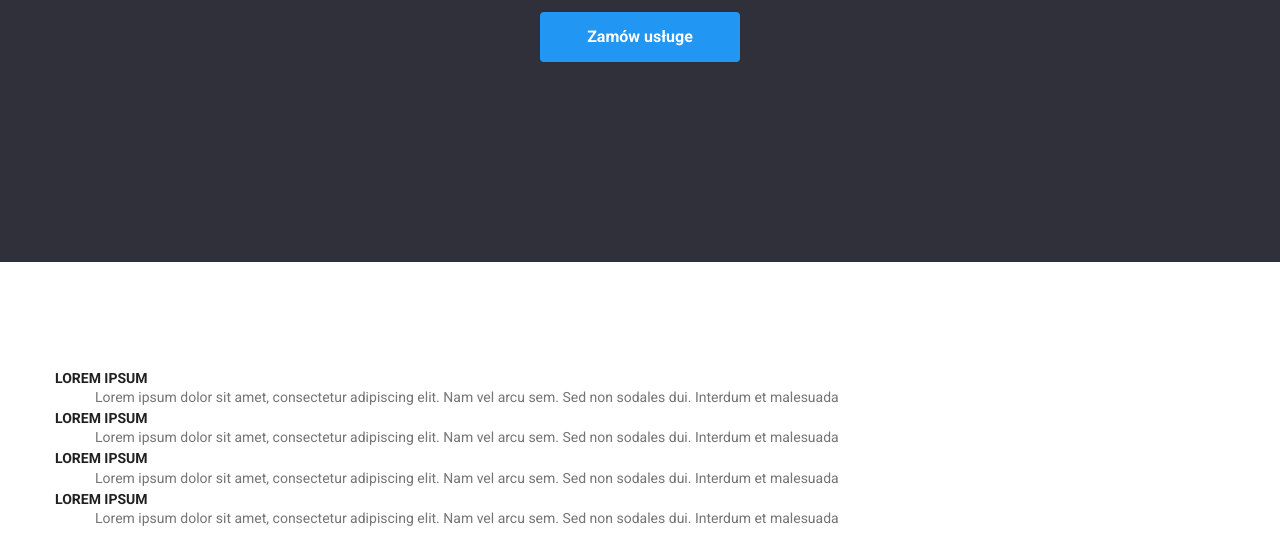
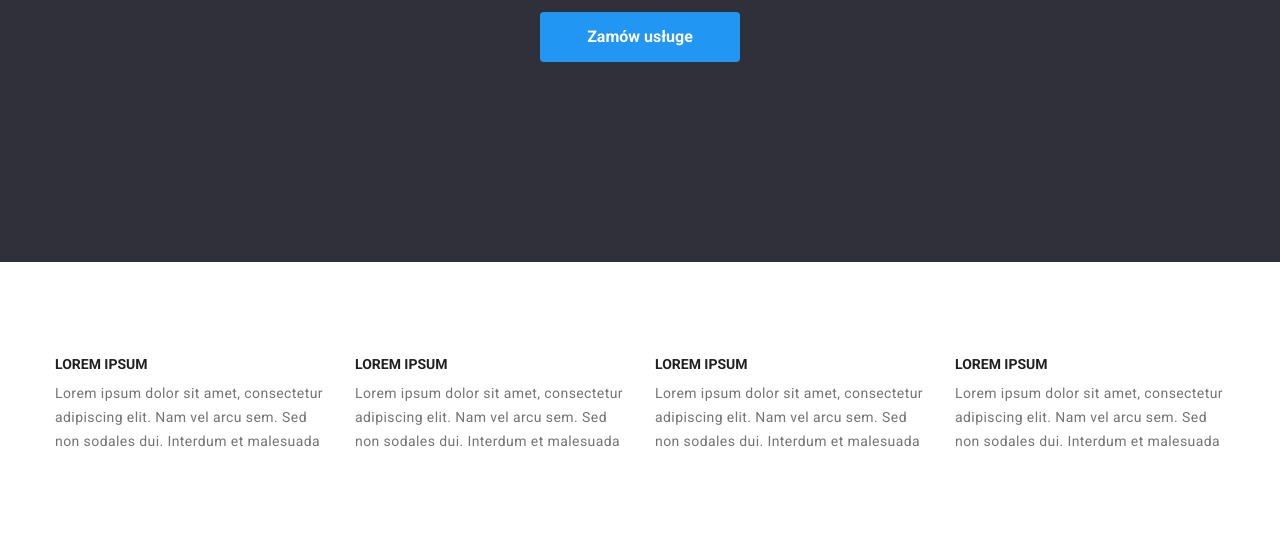
Before and after one commit to Michal-Jarek/goit-markup-hw-03, a plain HTML site: page index.html in a window 1280 px wide. Shown: the part 418-952 px from the top of the page. Drawn offline with nearby package versions, Linux system fonts and the light colour scheme.

Commit message:
Description Stylized

```diff
--- a/css/styles.css
+++ b/css/styles.css
@@ -38,6 +38,12 @@ h6 {
   margin: 0;
   padding: 0;
 }
+dl,
+dt,
+dd {
+  margin: 0;
+  padding: 0;
+}
 ul,
 ol {
   margin: 0;
@@ -56,7 +62,6 @@ img {
   text-decoration: none;
 }
 
-
 /* =========================== kontenery ============================= */
 .container {
   width: 1200px;
@@ -65,14 +70,14 @@ img {
   align-items: center;
   margin: 0 auto;
 }
-.section{
+.section {
   padding: 94px 0;
 }
 .navigation .links {
   display: flex;
   align-items: center;
 }
-header .container{
+header .container {
   padding-top: 24px;
   padding-bottom: 25px;
 }
@@ -83,44 +88,56 @@ header .container{
 .links .links-item:not(:last-child) {
   margin-right: 46px;
 }
-.order .container{
+.order .container {
   flex-direction: column;
   text-align: center;
 }
-.order h1{
+.order h1 {
   margin-bottom: 30px;
   width: 696px;
-
 }
 .order {
   padding: 200px 0;
 }
+/* =========== Description container ========= */
+
+.description .container dl{
+  display: flex;
+  justify-content: space-between;
+  width: inherit;
+}
+.container-secondary{
+  width: 270px;
+}
+.description .container-secondary dt{
+  margin-bottom: 10px;
+}
 
 /* ===================== Header ============ */
 
-.header-adress{
+.header-adress {
   margin-left: auto;
 }
-.header-adress a:first-child{
+.header-adress a:first-child {
   margin-right: 50px;
 }
 /* ==================== FOoter =============== */
 
-.foot .container{
+.foot .container {
   flex-direction: column;
   align-items: flex-start;
-  padding-top:60px;
+  padding-top: 60px;
 }
-.foot .container .links{
+.foot .container .links {
   margin-top: 11px;
   margin-bottom: 69px;
 }
 /* ================ Portfolio Styling =======*/
-.filter .list, .references-list .list{
-  display:flex;
+.filter .list,
+.references-list .list {
+  display: flex;
   justify-content: center;
 }
-
 
 /* Buttons styling */
 
@@ -152,7 +169,6 @@ header .container{
   border-radius: 4px;
   border: 0;
   padding: 10px 41px;
-
 }
 .order button:hover {
   background-color: var(--buttons-first-color);
@@ -242,10 +258,12 @@ header .container{
 .description dt {
   font-weight: 700;
   line-height: var(--line-height-small);
+
 }
 .description dd {
   line-height: var(--line-height-big);
   color: var(--nav-second-color);
+  letter-spacing: 0.03em;
 }
 
 /* aboout us */
--- a/index.html
+++ b/index.html
@@ -51,26 +51,37 @@
         <section class="description section">
           <div class="container">
             <dl>
+              <div class="container-secondary">
                 <dt>LOREM IPSUM</dt>
                 <dd>
                 Lorem ipsum dolor sit amet, consectetur adipiscing elit. Nam vel
                 arcu sem. Sed non sodales dui. Interdum et malesuada
                </dd>
+              </div>
+
+              <div class="container-secondary">
                 <dt>LOREM IPSUM</dt>
                 <dd>
                 Lorem ipsum dolor sit amet, consectetur adipiscing elit. Nam vel
                 arcu sem. Sed non sodales dui. Interdum et malesuada
                 </dd>
+              </div>
+
+              <div class="container-secondary">
                 <dt>LOREM IPSUM</dt>
                 <dd>
                   Lorem ipsum dolor sit amet, consectetur adipiscing elit. Nam vel
                   arcu sem. Sed non sodales dui. Interdum et malesuada
                 </dd>
+              </div>
+
+              <div class="container-secondary">
                 <dt>LOREM IPSUM</dt>
                 <dd>
                   Lorem ipsum dolor sit amet, consectetur adipiscing elit. Nam vel
                   arcu sem. Sed non sodales dui. Interdum et malesuada
                 </dd>
+              </div>
             </dl>
           </div>
         </section>
```
Lines whose indentation alone changed are shown as unchanged.
